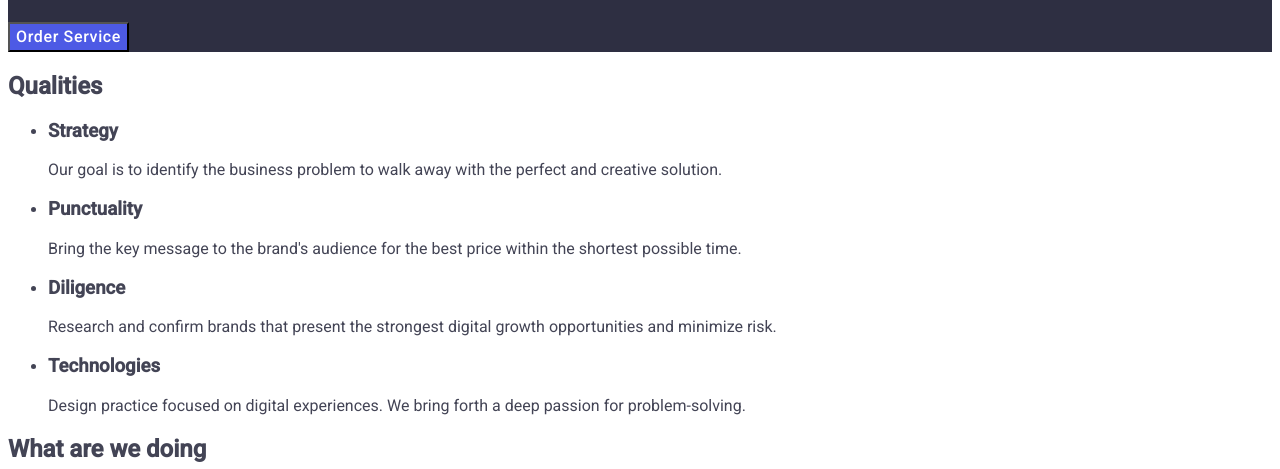
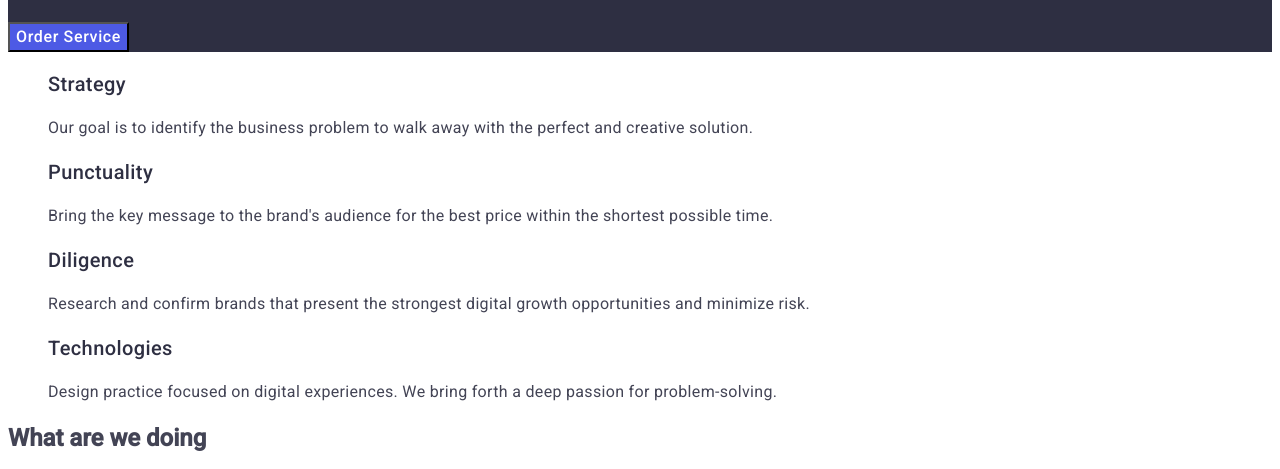
Before and after one commit to Oleksandra-lab/goit-markup-hw-02, a plain HTML site: page index.html in a window 1280 px wide. Shown: the part 312-781 px from the top of the page. Drawn offline with Linux system fonts and the light colour scheme.

Commit message:
Update styles.css file

```diff
--- a/css/styles.css
+++ b/css/styles.css
@@ -81,8 +81,20 @@ body {
         line-height: 1.5;
         letter-spacing: 0.04em;
         color: #ffffff;
+        cursor: pointer;
     }
     .hero .hero_btn:hover,
     .hero .hero_btn:focus {
        background-color:  #404BBF;
     }
+    .q_section_item_title {
+        font-weight: 500;
+        font-size: 20px;
+        line-height: 1.2;
+        letter-spacing: 0.02em;
+        color: #2e2f42 ;
+    }
+    .q_section_item_txt {
+        line-height: 1.5;
+        letter-spacing: 0.02em;
+    }
--- a/index.html
+++ b/index.html
@@ -49,33 +49,33 @@
         <button class="hero_btn" type="button">Order Service</button>
       </section>
       <!-- qualities section-->
-      <section>
-        <h2>Qualities</h2>
-        <ul>
+      <section class="q_section">
+        <h2 class="q_section-title" hidden>Qualities</h2>
+        <ul class="q_section-list list">
           <li>
-            <h3>Strategy</h3>
-            <p>
+            <h3 class="q_section_item_title">Strategy</h3>
+            <p class="q_section_item_txt">
               Our goal is to identify the business problem to walk away with the
               perfect and creative solution.
             </p>
           </li>
           <li>
-            <h3>Punctuality</h3>
-            <p>
+            <h3 class="q_section_item_title">Punctuality</h3>
+            <p class="q_section_item_txt">
               Bring the key message to the brand's audience for the best price
               within the shortest possible time.
             </p>
           </li>
           <li>
-            <h3>Diligence</h3>
-            <p>
+            <h3 class="q_section_item_title">Diligence</h3>
+            <p class="q_section_item_txt">
               Research and confirm brands that present the strongest digital
               growth opportunities and minimize risk.
             </p>
           </li>
           <li>
-            <h3>Technologies</h3>
-            <p>
+            <h3 class="q_section_item_title">Technologies</h3>
+            <p class="q_section_item_txt">
               Design practice focused on digital experiences. We bring forth a
               deep passion for problem-solving.
             </p>
```
